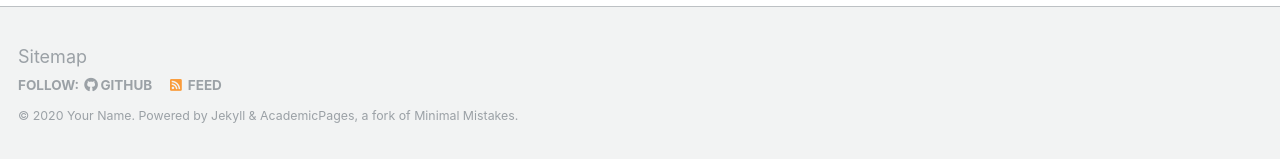
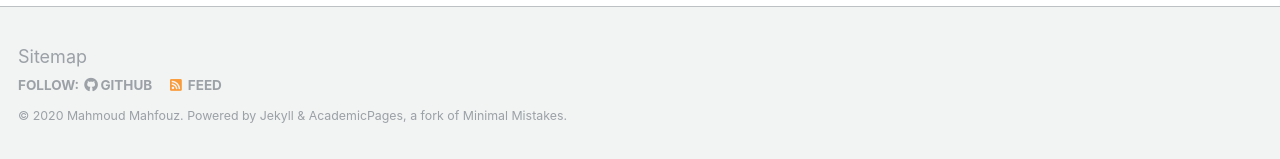
Before and after one commit to mamahfouz/website, a Jekyll site: the page built from _pages/about.md, in a window 1280 px wide and 900 px high, scrolled down 2463 px. Shown: the part 738-897 px from the top of the window. Built offline with Jekyll 4.4.1, drawn with Linux system fonts in a browser that asks for light colours; some web fonts are replaced; some of the changed text lies outside the part shown.

Commit message:
Update _config.yml

```diff
--- a/_config.yml
+++ b/_config.yml
@@ -7,9 +7,9 @@
 
 # Site Settings
 locale                   : "en-US"
-title                    : "Your Name / Site Title"
+title                    : "Mahmoud Mahfouz"
 title_separator          : "-"
-name                     : &name "Your Name"
+name                     : &name "Mahmoud Mahfouz"
 description              : &description "personal description"
 url                      : https://academicpages.github.io # the base hostname & protocol for your site e.g. "https://mmistakes.github.io"
 baseurl                  : "" # the subpath of your site, e.g. "/blog"
```
